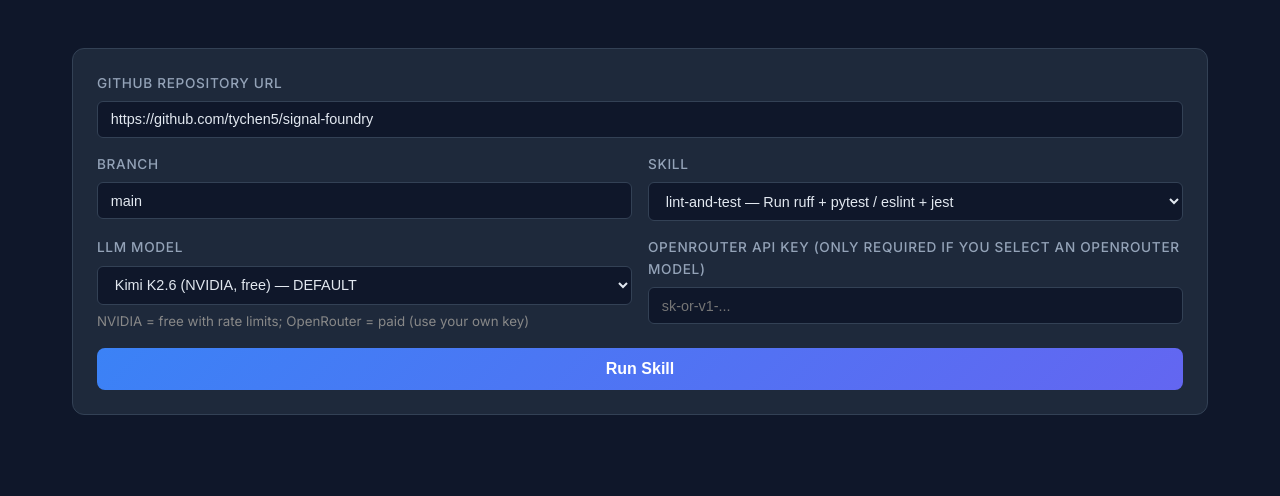
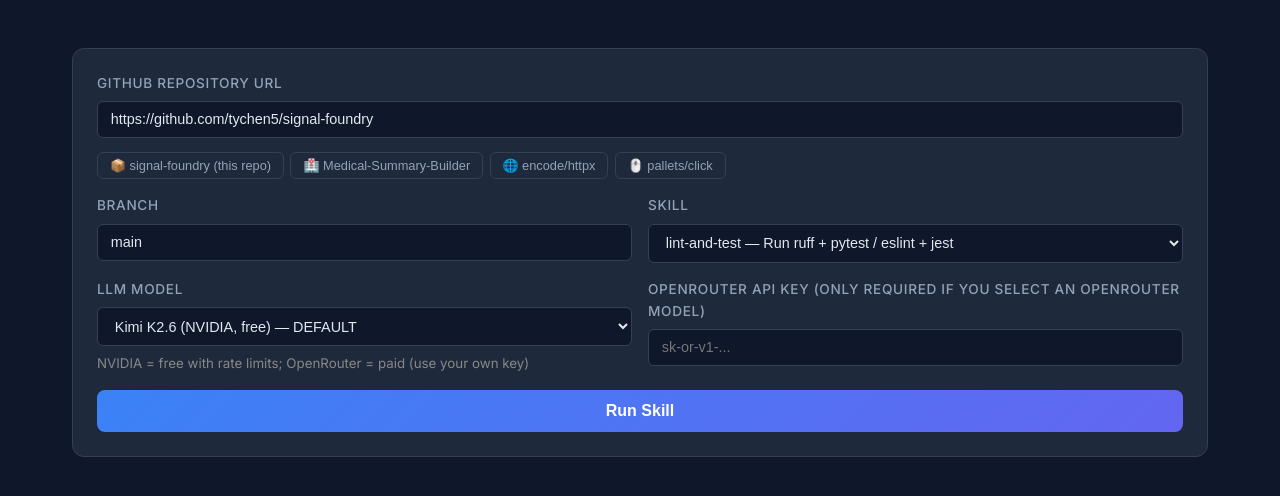
Before and after one commit to tychen5/signal-foundry, a FastAPI app: page /task1 in a window 1280 px wide. Shown: the part 158-654 px from the top of the page. Run offline with FastAPI, Linux system fonts and the light colour scheme.

Commit message:
ui(t1): repo example chips + shared .example-btn / .examples styles in style.css
Task 1 form now has 4 pre-filled GitHub-repo chips:
- signal-foundry (this repo)
- Medical-Summary-Builder
- encode/httpx (well-known Python library)
- pallets/click

Centralized .example-btn / .examples CSS into style.css so all 3 task
templates share consistent chip styling. Removes per-template inline
CSS duplication.

```diff
--- a/static/style.css
+++ b/static/style.css
@@ -201,6 +201,29 @@ body {
     border-color: var(--accent-blue);
 }
 
+/* Example chip buttons (used on Task 1, 2, 3 forms) */
+.examples {
+    display: flex;
+    flex-wrap: wrap;
+    gap: 0.4rem;
+    margin-top: 0.5rem;
+}
+.example-btn {
+    background: #1e293b;
+    border: 1px solid #334155;
+    color: #94a3b8;
+    border-radius: 6px;
+    padding: 5px 12px;
+    font-size: 0.8rem;
+    cursor: pointer;
+    transition: border-color 0.2s, color 0.2s;
+}
+.example-btn:hover {
+    border-color: #475569;
+    color: #e2e8f0;
+    background: #243046;
+}
+
 /* Badges */
 .badge {
     display: inline-block;
--- a/templates/task1.html
+++ b/templates/task1.html
@@ -80,6 +80,12 @@
                 <div class="form-group full">
                     <label>GitHub Repository URL</label>
                     <input type="url" id="repo-url" placeholder="https://github.com/owner/repo" value="https://github.com/tychen5/signal-foundry">
+                    <div class="examples">
+                        <button class="example-btn" onclick="document.getElementById('repo-url').value='https://github.com/tychen5/signal-foundry'">📦 signal-foundry (this repo)</button>
+                        <button class="example-btn" onclick="document.getElementById('repo-url').value='https://github.com/tychen5/Medical-Summary-Builder'">🏥 Medical-Summary-Builder</button>
+                        <button class="example-btn" onclick="document.getElementById('repo-url').value='https://github.com/encode/httpx'">🌐 encode/httpx</button>
+                        <button class="example-btn" onclick="document.getElementById('repo-url').value='https://github.com/pallets/click'">🖱️ pallets/click</button>
+                    </div>
                 </div>
             </div>
             <div class="form-row">
```
